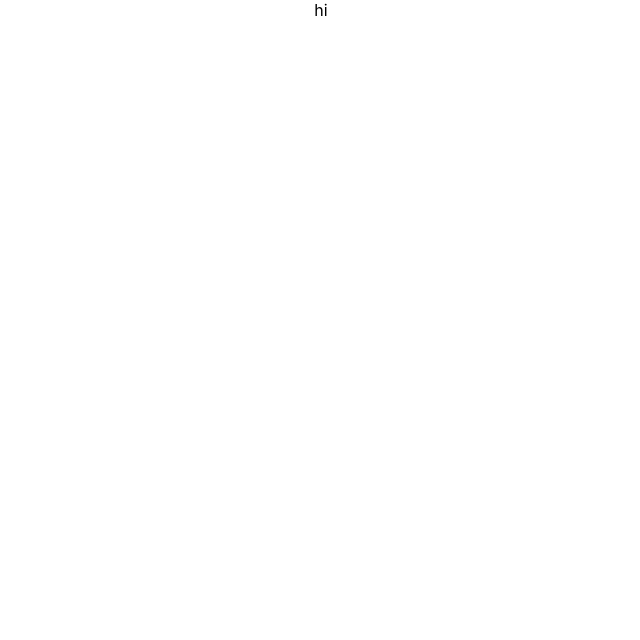
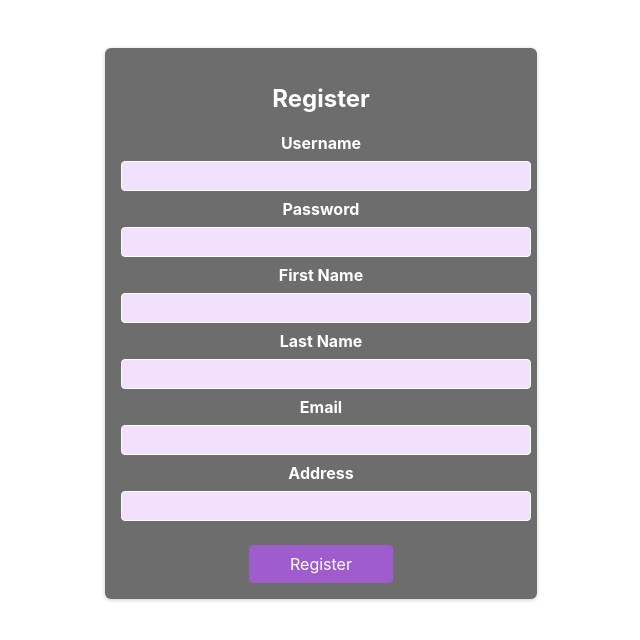
Before and after one commit to ernestlim8/tt__24, a React (Create React App) app in the folder client/: page /register in a window 1280 px wide. Shown: the top 640 px of the page, without its empty margins (319-959 px from the left). Built offline with nearby package versions, Linux system fonts and the light colour scheme.

Commit message:
Add register component to routes

```diff
--- a/client/src/App.js
+++ b/client/src/App.js
@@ -1,5 +1,6 @@
 import './App.css';
 import Login from './pages/Login.js'
+import Register from './pages/Register';
 import Dashboard from './pages/Dashboard';
 import { BrowserRouter as Router, Route, Routes, Switch, useNavigate } from 'react-router-dom';
 import CreateTransaction from './components/CreateTransaction';
@@ -27,7 +28,7 @@
       {!authCtx.isLoggedIn ?
       <Routes>
         <Route index element={<Login/>}/>
-        <Route path="/register" element={<div>hi</div>}/>
+        <Route path="/register" element={<Register/>}/>
       </Routes>
       : <Routes>
           <Route element={<Dashboard Logout={Logout} />}>
--- a/client/src/components/LoginPage.js
+++ b/client/src/components/LoginPage.js
@@ -1,7 +1,7 @@
 import { useRef, useContext } from "react";
 import { useNavigate } from "react-router-dom";
 import loginService from "../services/loginService";
-import classes from "./LoginPage.module.css";
+import classes from "./Form.module.css";
 import AuthContext from "../auth-context";
 
 const LoginPage = () => {
--- a/client/src/pages/Register.js
+++ b/client/src/pages/Register.js
@@ -1,7 +1,7 @@
 import { useRef, useContext } from "react";
 import { useNavigate } from "react-router-dom";
 import registrationService from "../services/registrationService";
-import classes from "./LoginPage.module.css";
+import classes from "../components/Form.module.css"
 import AuthContext from "../auth-context";
 
 const Register = () => {
```
Also changed, not shown: client/src/components/Form.module.css (renamed from client/src/components/LoginPage.module.css).
